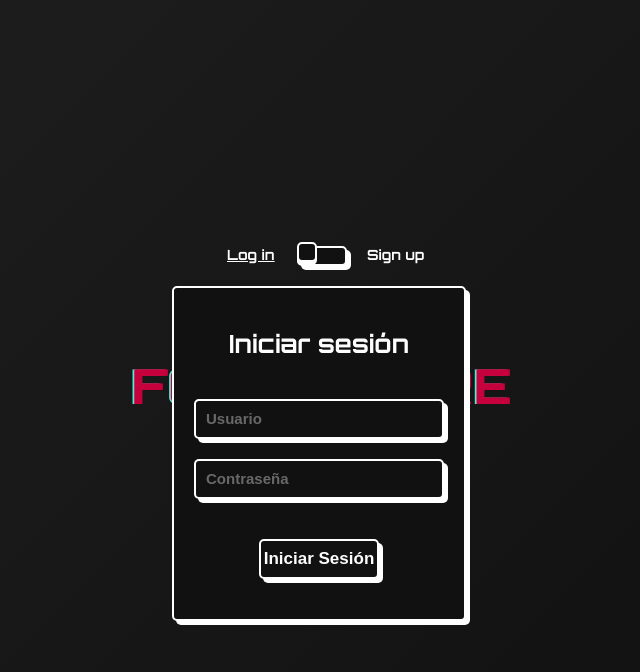
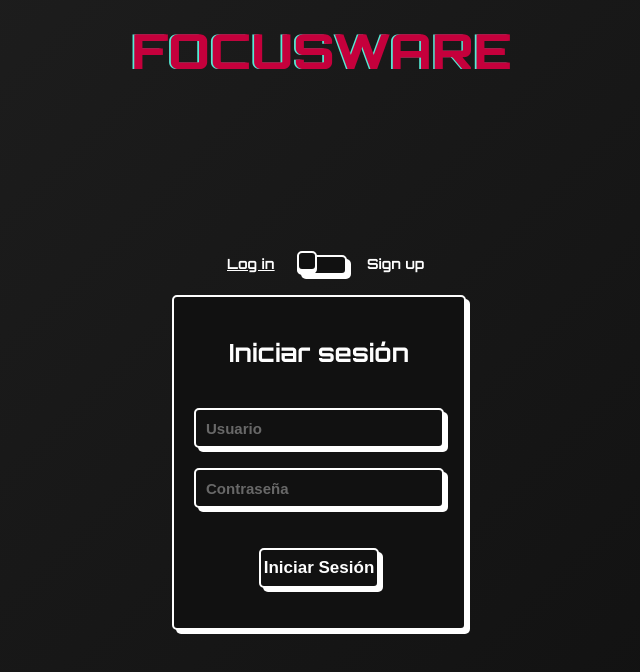
Before and after one commit to CesarGoto1/App, a React (Vite) app: page / in a window 1280 px wide. Shown: the top 672 px of the page, without its empty margins (318-958 px from the left). Built offline with nearby package versions, Linux system fonts and the light colour scheme.

Commit message:
Titulo Bien

```diff
--- a/src/index.css
+++ b/src/index.css
@@ -15,6 +15,7 @@ body {
   width: 100%;
   background: linear-gradient(135deg, #1f1f1f, #0f0f0f);
   overflow-y: auto;
+  padding-top: 100px; /* Añade un margen superior para evitar superposición */
 }
 
 .app-title {
@@ -26,7 +27,10 @@ body {
   letter-spacing: 2px;
   text-shadow: 1px 1px 3px rgba(0, 0, 0, 0.5);
   animation: glitch 1s infinite linear alternate-reverse;
-  margin-top: 20px;
+  position: fixed; /* Posiciona el título en la parte superior */
+  top: 20px; /* Ajusta la distancia desde la parte superior */
+  width: 100%;
+  z-index: 1000; /* Asegura que el título esté por encima de otros elementos */
 }
 
 @keyframes glitch {
```
